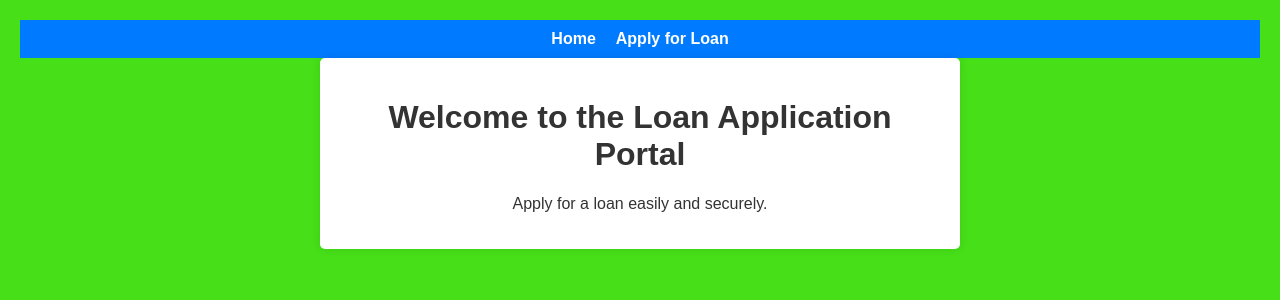
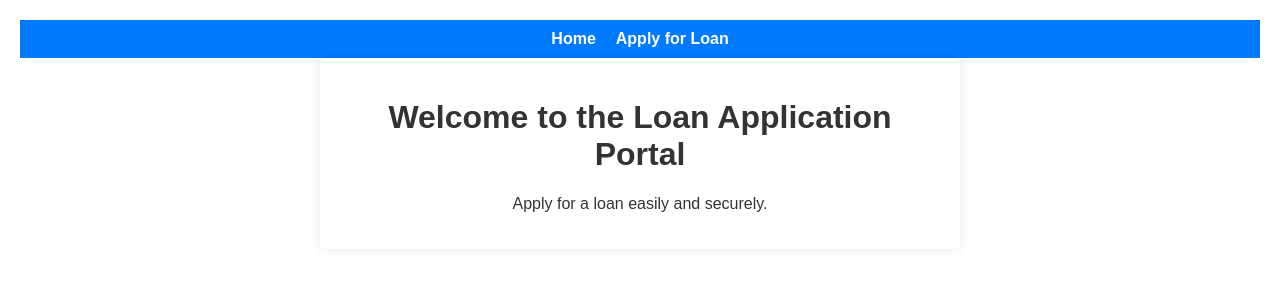
Before and after one commit to Alex-pu/presentation, a React (Create React App) app: page / in a window 1280 px wide. Shown: the top 300 px of the page. Built offline with nearby package versions, Linux system fonts and the light colour scheme.

Commit message:
changed the bg color back to white

```diff
--- a/src/App.css
+++ b/src/App.css
@@ -41,7 +41,7 @@
 
 body {
   font-family: Arial, sans-serif;
-  background-color: #46df18;
+  background-color: #fff;
   color: #333;
   margin: 0;
   padding: 0;
```
